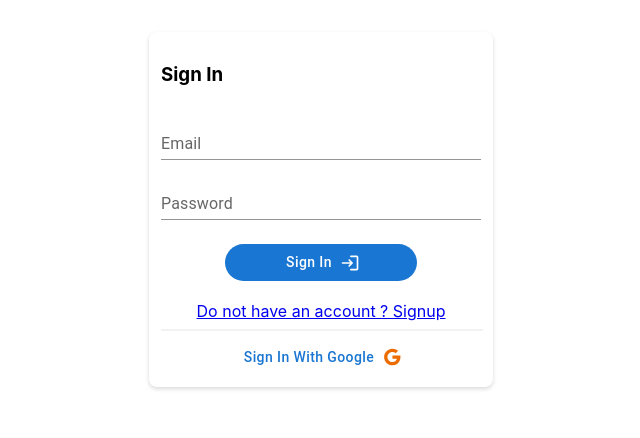
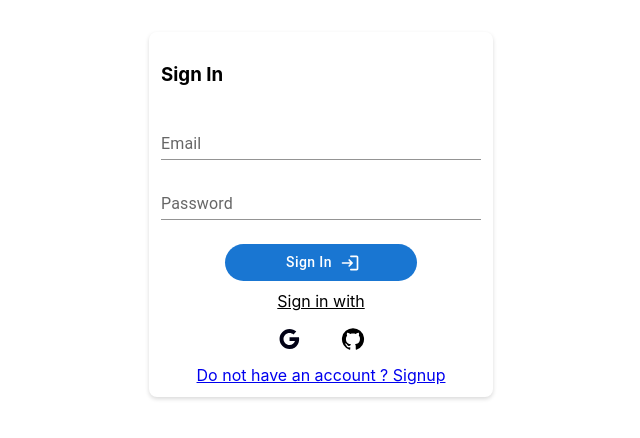
Before and after one commit to mburuanthony/firebaseAuth, a React (Create React App) app: page / in a window 1280 px wide. Shown: the top 438 px of the page, without its empty margins (319-959 px from the left). Built offline with nearby package versions, Linux system fonts and the light colour scheme; no server answers.

Commit message:
Completed Google And Github Authentication

```diff
--- a/src/Assets/Styles/index.css
+++ b/src/Assets/Styles/index.css
@@ -2,14 +2,10 @@ body {
   width: 100%;
   height: 100%;
   margin: 0;
-  font-family: -apple-system, BlinkMacSystemFont, 'Segoe UI', 'Roboto', 'Oxygen',
-    'Ubuntu', 'Cantarell', 'Fira Sans', 'Droid Sans', 'Helvetica Neue',
+  font-family: -apple-system, BlinkMacSystemFont, "Segoe UI", "Roboto", "Oxygen",
+    "Ubuntu", "Cantarell", "Fira Sans", "Droid Sans", "Helvetica Neue",
     sans-serif;
   -webkit-font-smoothing: antialiased;
   -moz-osx-font-smoothing: grayscale;
+  font-size: 1rem;
 }
-
-code {
-  font-family: source-code-pro, Menlo, Monaco, Consolas, 'Courier New',
-    monospace;
-}
--- a/src/Components/ButtonComponent.jsx
+++ b/src/Components/ButtonComponent.jsx
@@ -9,7 +9,7 @@ function ButtonComponent(props) {
       disableElevation
       sx={{
         width: "60%",
-        margin: "20px auto",
+        margin: "20px auto 0 auto",
         borderRadius: "30px",
         textTransform: "capitalize",
       }}
--- /dev/null
+++ b/src/Components/GitHubSignIn.jsx
@@ -0,0 +1,13 @@
+import { Button } from "@mui/material";
+import GithubIcon from "@mui/icons-material/GitHub";
+import { SignInWithgitHub } from "../Firebase/gitHubAuth";
+
+function GitHubSignIn() {
+  return (
+    <Button onClick={() => SignInWithgitHub()} sx={{ color: "#000" }}>
+      <GithubIcon />
+    </Button>
+  );
+}
+
+export default GitHubSignIn;
--- a/src/Components/GoogleSignIn.jsx
+++ b/src/Components/GoogleSignIn.jsx
@@ -4,26 +4,9 @@ import { SignInWithGoogle } from "../Firebase/googleAuth";
 
 function GoogleSignIn() {
   return (
-    <>
-      <hr
-        style={{
-          border: "1px solid #f2f2f2",
-          width: "100%",
-          borderRadius: 0,
-        }}
-      />
-      <Button
-        endIcon={<GoogleIcon color="warning" />}
-        sx={{
-          textTransform: "capitalize",
-          width: "60%",
-          margin: "0 auto",
-        }}
-        onClick={() => SignInWithGoogle()}
-      >
-        sign in with google
-      </Button>
-    </>
+    <Button onClick={() => SignInWithGoogle()}>
+      <GoogleIcon sx={{ color: "rgba(2, 2, 22, 1)" }} />
+    </Button>
   );
 }
 
--- a/src/Components/Login.jsx
+++ b/src/Components/Login.jsx
@@ -3,7 +3,7 @@ import { Box } from "@mui/material";
 import Input from "./Input";
 import ButtonComponent from "./ButtonComponent";
 import SignInIcon from "@mui/icons-material/LoginRounded";
-import GoogleSignIn from "./GoogleSignIn";
+import Oauth from "./Oauth";
 import { Link } from "react-router-dom";
 
 function Login() {
@@ -42,10 +42,13 @@ function Login() {
         displayIcon={<SignInIcon />}
         onClickFunc={() => console.log("Signing in....")}
       />
+      <p style={{ margin: "10px auto", textDecoration: "underline" }}>
+        Sign in with
+      </p>
+      <Oauth />
       <Link to="/signup" style={{ margin: "0 auto" }}>
         Do not have an account ? Signup
       </Link>
-      <GoogleSignIn />
     </Box>
   );
 }
--- /dev/null
+++ b/src/Components/Oauth.jsx
@@ -0,0 +1,14 @@
+import { Box } from "@mui/material";
+import GoogleSignIn from "./GoogleSignIn";
+import GitHubSignIn from "./GitHubSignIn";
+
+function Oauth() {
+  return (
+    <Box width="fit-content" margin="0 auto 8px auto">
+      <GoogleSignIn />
+      <GitHubSignIn />
+    </Box>
+  );
+}
+
+export default Oauth;
--- a/src/Components/Signup.jsx
+++ b/src/Components/Signup.jsx
@@ -3,7 +3,7 @@ import { Box } from "@mui/material";
 import Input from "./Input";
 import ButtonComponent from "./ButtonComponent";
 import SignupIcon from "@mui/icons-material/ArrowRightAltRounded";
-import GoogleSignIn from "./GoogleSignIn";
+import Oauth from "./Oauth";
 import { Link } from "react-router-dom";
 
 function Signup() {
@@ -26,19 +26,19 @@ function Signup() {
       <h3>Sign Up</h3>
       <Input
         ref={emailRef}
-        type="email"
+        inputType="email"
         placeholder="Email"
         onChangefunc={() => emailRef.current.setInputValue()}
       />
       <Input
         ref={passwordref}
-        type="password"
+        inputType="password"
         placeholder="Password"
         onChangefunc={() => emailRef.current.setInputValue()}
       />
       <Input
         ref={passwordConfRef}
-        type="password"
+        inputType="password"
         placeholder="Confirm Password"
         onChangefunc={() => emailRef.current.setInputValue()}
       />
@@ -47,10 +47,13 @@ function Signup() {
         displayIcon={<SignupIcon />}
         onClickFunc={() => console.log("Signing Up....")}
       />
+      <p style={{ margin: "10px auto", textDecoration: "underline" }}>
+        Sign in with
+      </p>
+      <Oauth />
       <Link to="/" style={{ margin: "0 auto" }}>
         Already have an account ? Sign In
       </Link>
-      <GoogleSignIn />
     </Box>
   );
 }
--- a/src/Firebase/emailAuth.js
+++ b/src/Firebase/emailAuth.js
@@ -4,7 +4,7 @@ import {
 } from "firebase/auth";
 import { auth } from "./config";
 
-export const SignupWithEmailAndPAssword = ({ email, password }) => {
+export const SignUpWithEmailAndPAssword = ({ email, password }) => {
   createUserWithEmailAndPassword(auth, email, password)
     .then((res) => {
       const user = res.user;
--- /dev/null
+++ b/src/Firebase/gitHubAuth.js
@@ -0,0 +1,16 @@
+import { GithubAuthProvider, signInWithPopup } from "firebase/auth";
+import { auth } from "./config";
+
+const provider = new GithubAuthProvider();
+
+export const SignInWithgitHub = () => {
+  signInWithPopup(auth, provider)
+    .then((res) => {
+      localStorage.setItem("username", res.user.displayName);
+      localStorage.setItem("email", res.user.email);
+      localStorage.setItem("profilePic", res.user.photoURL);
+    })
+    .catch((err) => {
+      console.log(err);
+    });
+};
```
